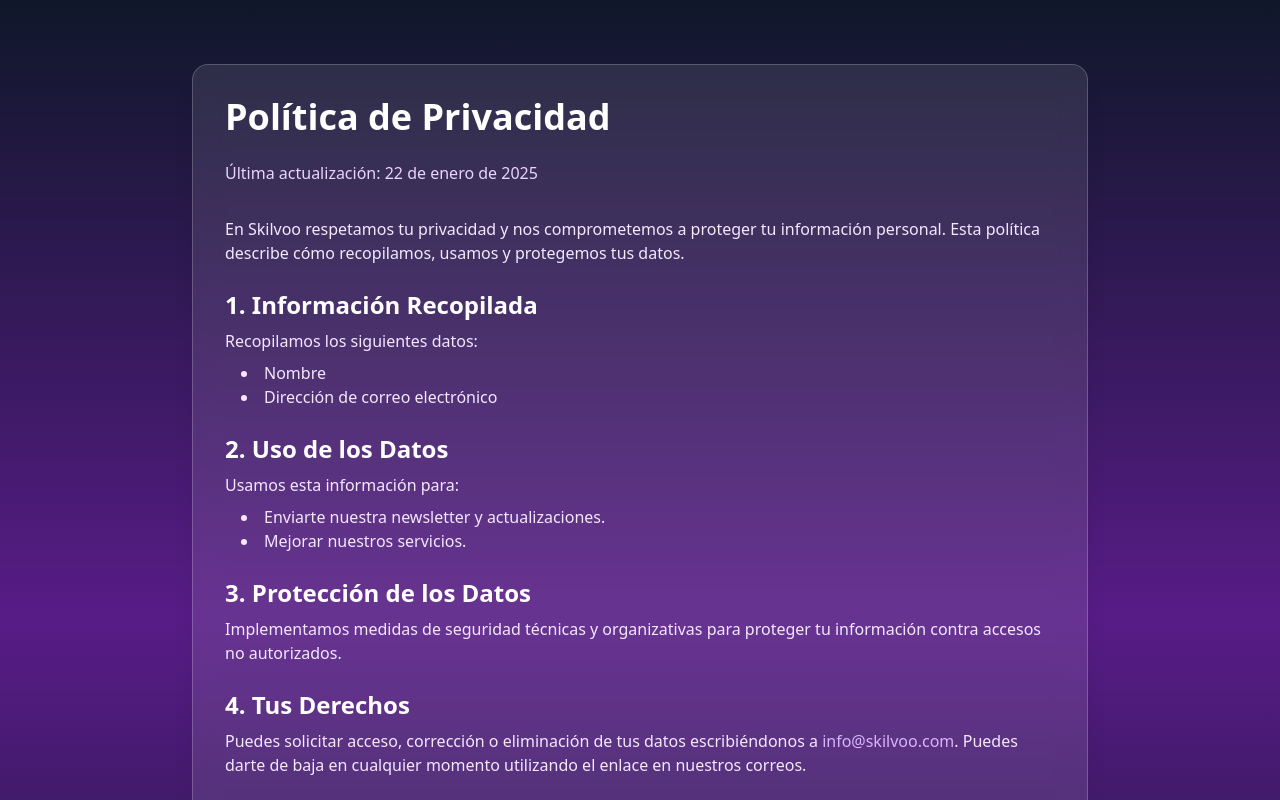
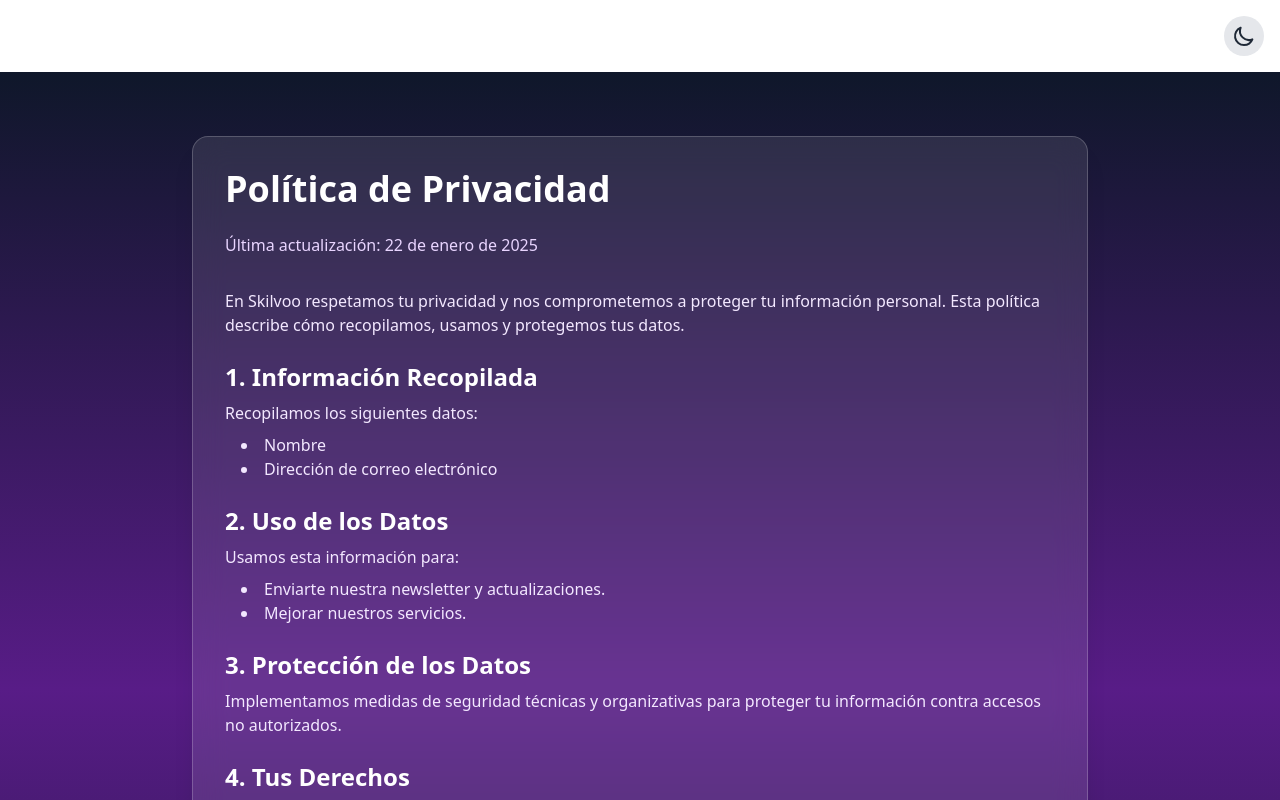
Before and after one commit to Ferrajju/skillvoo-landing, a Next.js app: page /privacy in a window 1280 px wide. Shown: the top 800 px of the page. Built offline with nearby package versions, Linux system fonts and the light colour scheme.

Commit message:
agregando dark light mode

```diff
--- a/app/globals.css
+++ b/app/globals.css
@@ -3,74 +3,26 @@
 @tailwind utilities;
 
 :root {
-  --font-sans: var(--font-inter);
-  --font-heading: var(--font-poppins);
+  --foreground-rgb: 0, 0, 0;
+  --background-start-rgb: 214, 219, 220;
+  --background-end-rgb: 255, 255, 255;
+}
+
+@media (prefers-color-scheme: dark) {
+  :root {
+    --foreground-rgb: 255, 255, 255;
+    --background-start-rgb: 0, 0, 0;
+    --background-end-rgb: 0, 0, 0;
+  }
 }
 
 body {
-  @apply antialiased text-gray-900 bg-white;
+  color: rgb(var(--foreground-rgb));
+  background: linear-gradient(to bottom, transparent, rgb(var(--background-end-rgb))) rgb(var(--background-start-rgb));
 }
 
-.font-heading {
-  font-family: var(--font-heading);
+/* Asegúrate de que estas clases estén presentes para el modo oscuro */
+.dark body {
+  color: #fff;
+  background: #1a202c;
 }
-
-@layer base {
-  h1,
-  h2,
-  h3,
-  h4,
-  h5,
-  h6 {
-    @apply font-heading;
-  }
-}
-
-@layer utilities {
-  .text-gradient {
-    @apply bg-clip-text text-transparent bg-gradient-to-r from-purple-600 to-indigo-600;
-  }
-}
-
-@keyframes aurora {
-  0% {
-    transform: rotate(0deg) scale(1);
-  }
-  50% {
-    transform: rotate(180deg) scale(1.1);
-  }
-  100% {
-    transform: rotate(360deg) scale(1);
-  }
-}
-
-.animate-aurora {
-  animation: aurora 15s linear infinite;
-}
-
-@keyframes blob {
-  0% {
-    transform: translate(0px, 0px) scale(1);
-  }
-  33% {
-    transform: translate(30px, -50px) scale(1.1);
-  }
-  66% {
-    transform: translate(-20px, 20px) scale(0.9);
-  }
-  100% {
-    transform: translate(0px, 0px) scale(1);
-  }
-}
-
-.animate-blob {
-  animation: blob 7s infinite;
-}
-
-.animation-delay-2000 {
-  animation-delay: 2s;
-}
-
-.animation-delay-4000 {
-  animation-delay: 4s;
-}
--- a/app/layout.tsx
+++ b/app/layout.tsx
@@ -1,20 +1,6 @@
-"use client";
-
-import "./globals.css";
-import { Inter, Poppins } from "next/font/google";
-
-
-
-const inter = Inter({ subsets: ["latin"], variable: "--font-inter" });
-const poppins = Poppins({
-  weight: ["400", "600", "700"],
-  subsets: ["latin"],
-  variable: "--font-poppins",
-});
-
-
-
 import { ThemeProvider } from "next-themes"
+import ThemeToggle from "../components/ThemeToggle"
+import "./globals.css"
 
 export default function RootLayout({
   children,
@@ -25,7 +11,12 @@ export default function RootLayout({
     <html lang="en" suppressHydrationWarning>
       <body>
         <ThemeProvider attribute="class" defaultTheme="system" enableSystem>
-          {children}
+          <div className="min-h-screen bg-white dark:bg-gray-900 transition-colors duration-300">
+            <nav className="p-4 flex justify-end">
+              <ThemeToggle />
+            </nav>
+            {children}
+          </div>
         </ThemeProvider>
       </body>
     </html>
--- a/components/ThemeToggle.tsx
+++ b/components/ThemeToggle.tsx
@@ -1,40 +1,53 @@
 "use client"
 
-import React from "react"
+import { useState, useEffect } from "react"
 import { useTheme } from "next-themes"
 
 const ThemeToggle = () => {
+  const [mounted, setMounted] = useState(false)
   const { theme, setTheme } = useTheme()
 
+  useEffect(() => setMounted(true), [])
+
+  if (!mounted) return null
+
   return (
-    <div className="relative inline-block w-12 h-6">
-      <label htmlFor="themeToggle" className="sr-only">
-        Toggle theme
-      </label>
-      <input
-        type="checkbox"
-        id="themeToggle"
-        className="themeToggleInput sr-only"
-        checked={theme === "dark"}
-        onChange={() => setTheme(theme === "dark" ? "light" : "dark")}
-      />
-      <div className="themeToggle w-12 h-6 bg-gray-200 rounded-full p-1 transition-colors duration-200 ease-in-out dark:bg-gray-700">
-        <div className="w-4 h-4 bg-white rounded-full shadow-md transform transition-transform duration-200 ease-in-out dark:translate-x-6">
+    <button
+      onClick={() => setTheme(theme === "dark" ? "light" : "dark")}
+      className="w-10 h-10 bg-gray-200 rounded-full p-1 flex items-center justify-center dark:bg-gray-700"
+    >
+      {theme === "dark" ? (
         <svg
           xmlns="http://www.w3.org/2000/svg"
-            className="h-4 w-4 text-yellow-500 dark:text-gray-800"
-            viewBox="0 0 20 20"
-            fill="currentColor"
+          fill="none"
+          viewBox="0 0 24 24"
+          stroke="currentColor"
+          className="w-6 h-6 text-yellow-400"
         >
           <path
-              fillRule="evenodd"
-              d="M10 2a1 1 0 011 1v1a1 1 0 11-2 0V3a1 1 0 011-1zm4 8a4 4 0 11-8 0 4 4 0 018 0zm-.464 4.95l.707.707a1 1 0 001.414-1.414l-.707-.707a1 1 0 00-1.414 1.414zm2.12-10.607a1 1 0 010 1.414l-.706.707a1 1 0 11-1.414-1.414l.707-.707a1 1 0 011.414 0zM17 11a1 1 0 100-2h-1a1 1 0 100 2h1zm-7 4a1 1 0 011 1v1a1 1 0 11-2 0v-1a1 1 0 011-1zM5.05 6.464A1 1 0 106.465 5.05l-.708-.707a1 1 0 00-1.414 1.414l.707.707zm1.414 8.486l-.707.707a1 1 0 01-1.414-1.414l.707-.707a1 1 0 011.414 1.414zM4 11a1 1 0 100-2H3a1 1 0 000 2h1z"
-              clipRule="evenodd"
+            strokeLinecap="round"
+            strokeLinejoin="round"
+            strokeWidth={2}
+            d="M12 3v1m0 16v1m9-9h-1M4 12H3m15.364 6.364l-.707-.707M6.343 6.343l-.707-.707m12.728 0l-.707.707M6.343 17.657l-.707.707M16 12a4 4 0 11-8 0 4 4 0 018 0z"
           />
         </svg>
-        </div>
-      </div>
-    </div>
+      ) : (
+        <svg
+          xmlns="http://www.w3.org/2000/svg"
+          fill="none"
+          viewBox="0 0 24 24"
+          stroke="currentColor"
+          className="w-6 h-6 text-gray-800"
+        >
+          <path
+            strokeLinecap="round"
+            strokeLinejoin="round"
+            strokeWidth={2}
+            d="M20.354 15.354A9 9 0 018.646 3.646 9.003 9.003 0 0012 21a9.003 9.003 0 008.354-5.646z"
+          />
+        </svg>
+      )}
+    </button>
   )
 }
 
```
Lines whose indentation alone changed are shown as unchanged.
